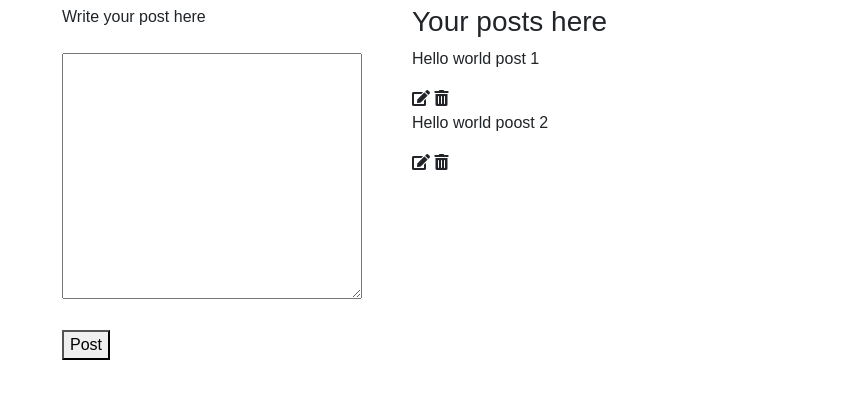
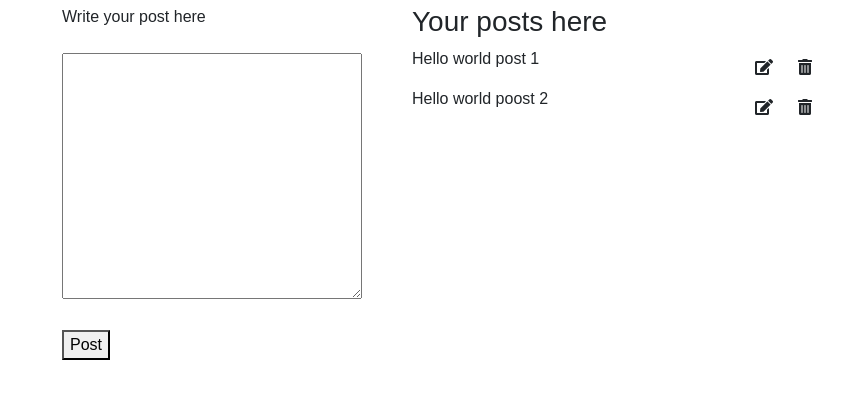
Before and after one commit to Kipkorir-Gideon/Practice, a plain HTML site: page javascript/CRUD/index.html in a window 1280 px wide. Shown: the part 51-450 px from the top of the page, without its empty margins (20-863 px from the left). Drawn offline with nearby package versions, Linux system fonts and the light colour scheme.

Commit message:
Create a deletePost function to remove a post.

```diff
--- a/javascript/CRUD/main.js
+++ b/javascript/CRUD/main.js
@@ -42,3 +42,7 @@ let createPost = () => {
     `;
     input.value = "";
 };
+
+let deletePost = (e) => {
+    e.parentElement.parentElement.remove();
+}
--- a/javascript/CRUD/style.css
+++ b/javascript/CRUD/style.css
@@ -15,3 +15,18 @@ body {
 i {
     cursor: pointer;
 }
+
+#posts div {
+    display: flex;
+    align-items: center;
+    justify-content: space-between;
+  }
+
+  .options {
+    display: flex;
+    gap: 25px;
+  }
+
+  #msg {
+    color: red;
+  }
```
